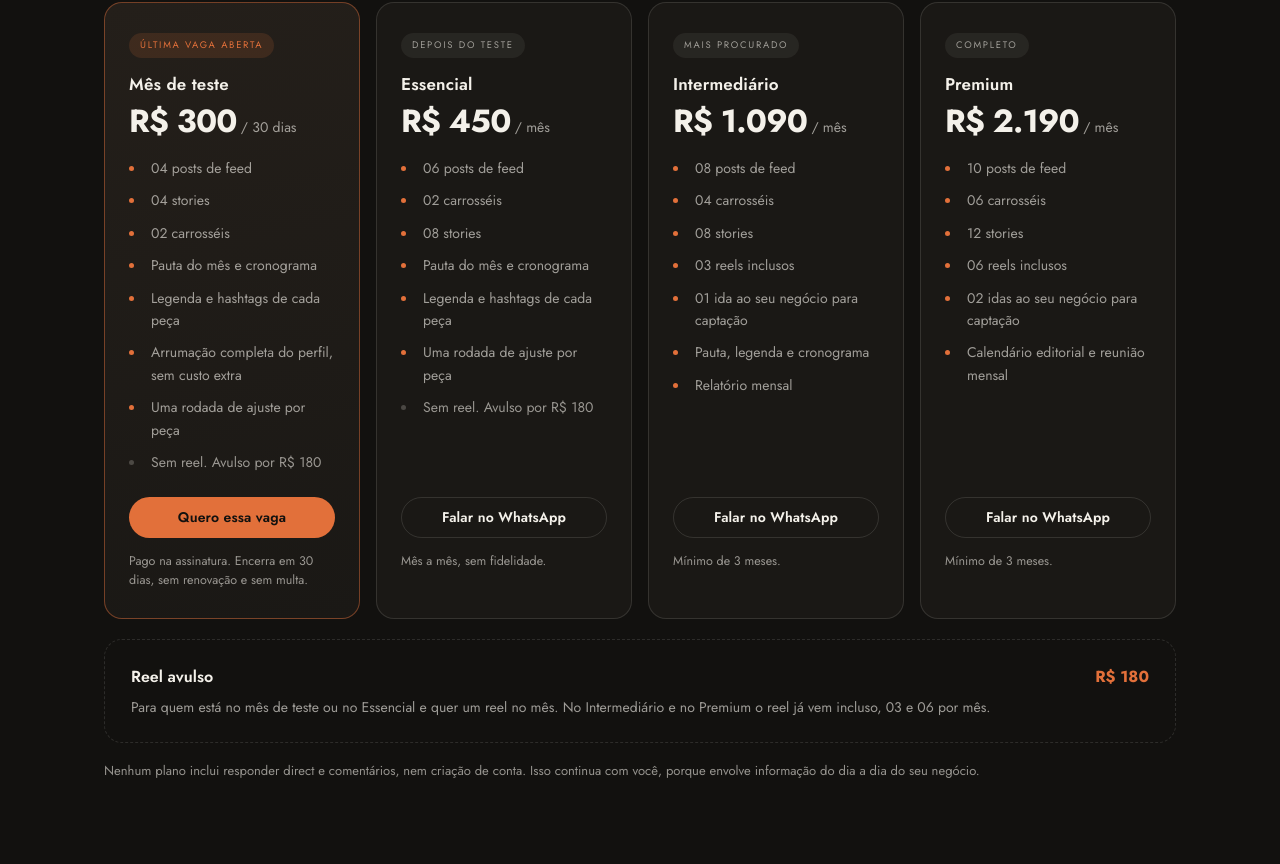
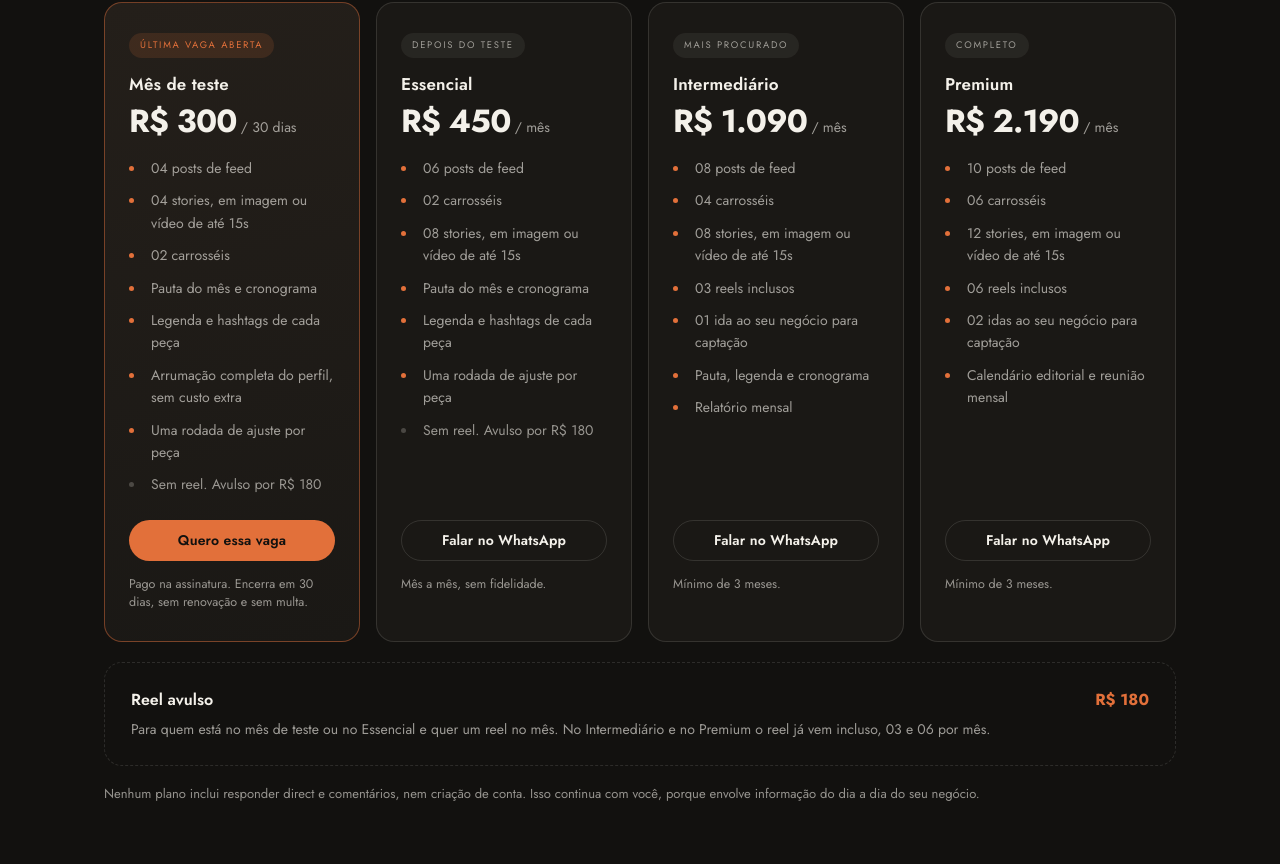
Before and after one commit to eurenanmkt/eurenanmkt.github.io, a plain HTML site: page index.html in a window 1280 px wide. Shown: the part 1896-2760 px from the top of the page. Drawn offline with Linux system fonts and the light colour scheme.

Commit message:
Stories: imagem ou video de ate 15s nos quatro planos e no FAQ

```diff
--- a/index.html
+++ b/index.html
@@ -376,7 +376,7 @@ footer{border-top:1px solid var(--line);padding:48px 0 40px}
         <div class="price">R$ 300<small> / 30 dias</small></div>
         <ul class="list">
           <li>04 posts de feed</li>
-          <li>04 stories</li>
+          <li>04 stories, em imagem ou vídeo de até 15s</li>
           <li>02 carrosséis</li>
           <li>Pauta do mês e cronograma</li>
           <li>Legenda e hashtags de cada peça</li>
@@ -395,7 +395,7 @@ footer{border-top:1px solid var(--line);padding:48px 0 40px}
         <ul class="list">
           <li>06 posts de feed</li>
           <li>02 carrosséis</li>
-          <li>08 stories</li>
+          <li>08 stories, em imagem ou vídeo de até 15s</li>
           <li>Pauta do mês e cronograma</li>
           <li>Legenda e hashtags de cada peça</li>
           <li>Uma rodada de ajuste por peça</li>
@@ -412,7 +412,7 @@ footer{border-top:1px solid var(--line);padding:48px 0 40px}
         <ul class="list">
           <li>08 posts de feed</li>
           <li>04 carrosséis</li>
-          <li>08 stories</li>
+          <li>08 stories, em imagem ou vídeo de até 15s</li>
           <li>03 reels inclusos</li>
           <li>01 ida ao seu negócio para captação</li>
           <li>Pauta, legenda e cronograma</li>
@@ -429,7 +429,7 @@ footer{border-top:1px solid var(--line);padding:48px 0 40px}
         <ul class="list">
           <li>10 posts de feed</li>
           <li>06 carrosséis</li>
-          <li>12 stories</li>
+          <li>12 stories, em imagem ou vídeo de até 15s</li>
           <li>06 reels inclusos</li>
           <li>02 idas ao seu negócio para captação</li>
           <li>Calendário editorial e reunião mensal</li>
@@ -539,7 +539,7 @@ footer{border-top:1px solid var(--line);padding:48px 0 40px}
     <div class="faq">
       <div class="q"><button type="button">Contratando a gestão, eu ainda preciso participar?</button><div class="a"><p>Precisa. Eu assumo o planejamento, a criação e a publicação, mas você continua mandando material, gravando o que for combinado e aprovando dentro do prazo. Delegar o conteúdo não é sumir do processo.</p></div></div>
       <div class="q"><button type="button">Reel entra no plano?</button><div class="a"><p>Depende do plano. No mês de teste e no Essencial não entra, porque reel consome quase metade das horas do mês. Nesses dois eu faço avulso por R$ 180. No Intermediário e no Premium o reel já vem incluso, 03 e 06 por mês.</p></div></div>
-      <div class="q"><button type="button">Stories, comentários e direct entram no plano?</button><div class="a"><p>Os stories entram, na quantidade do plano que você escolher. Responder comentário e direct continua com você, porque envolve o dia a dia e informação que só quem está no negócio tem na hora.</p></div></div>
+      <div class="q"><button type="button">Stories, comentários e direct entram no plano?</button><div class="a"><p>Os stories entram, na quantidade do plano que você escolher, e podem ser imagem ou vídeo de até 15 segundos. Responder comentário e direct continua com você, porque envolve o dia a dia e informação que só quem está no negócio tem na hora.</p></div></div>
       <div class="q"><button type="button">Eu preciso gravar alguma coisa?</button><div class="a"><p>Nos planos com reel, sim. Eu mando o roteiro e o direcionamento antes e você grava pelo celular mesmo. No Intermediário e no Premium eu ainda vou até o seu negócio para captar material, uma vez por mês no Intermediário e duas no Premium.</p></div></div>
       <div class="q"><button type="button">Você garante venda ou aumento de seguidor?</button><div class="a"><p>Não, e desconfie de quem garante. O que eu faço é organizar a comunicação e manter o conteúdo saindo na direção do seu objetivo. O resultado também depende do seu produto, do seu preço e do seu atendimento.</p></div></div>
       <div class="q"><button type="button">O que acontece depois do mês de teste?</button><div class="a"><p>Nada automático. O contrato vale 30 dias e se encerra sozinho, sem renovação e sem multa. Se a gente quiser continuar, combina as condições em contrato novo, dentro de um dos planos mensais. Se não quiser, acabou ali e o material do mês já é seu.</p></div></div>
```
